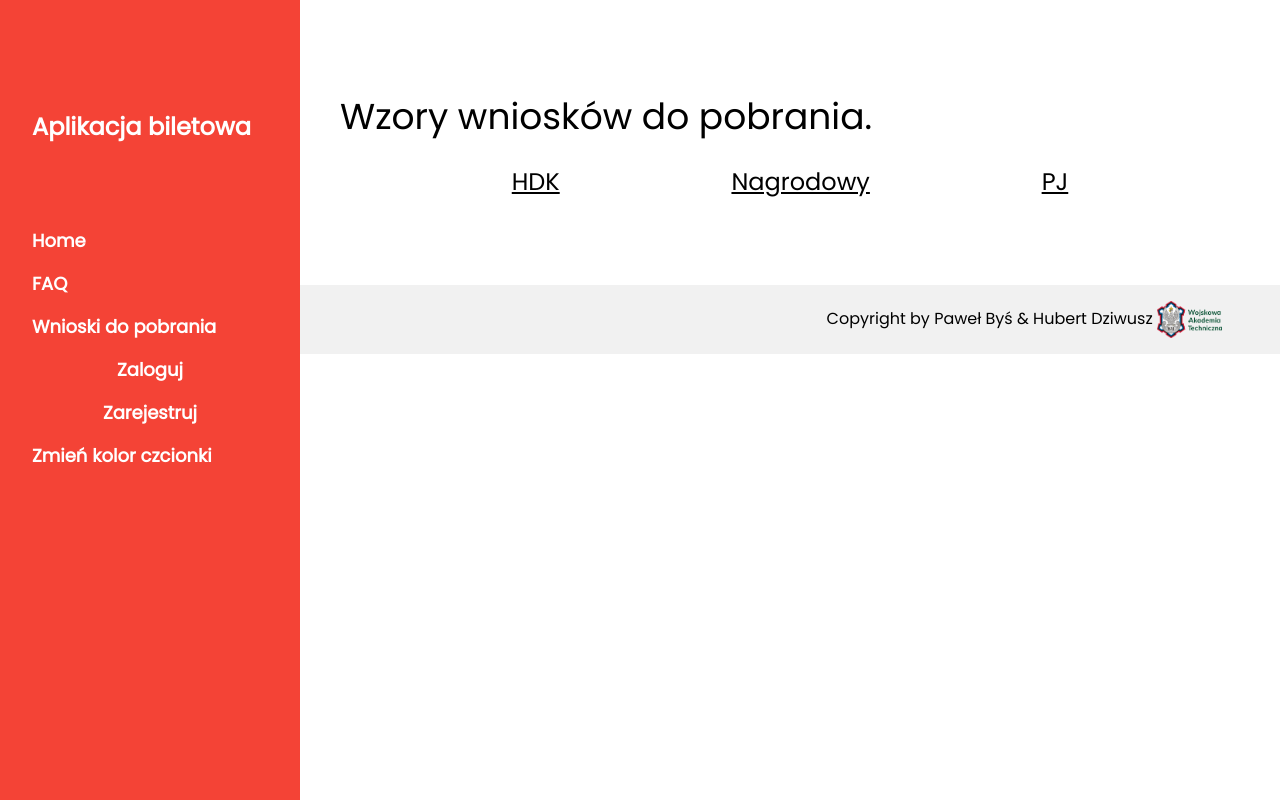
After one commit to PawelBys/Biletomat, a Django app: page /baza_wnioskow/ in a window 1280 px wide. The commit adds this page. Run offline with Django 3.2, Linux system fonts and the light colour scheme; some libraries are stand-ins or nearby versions.

Commit message:
poprawiony nagrodowy, male bledy

```diff
--- a/Biletomat/urls.py
+++ b/Biletomat/urls.py
@@ -17,7 +17,8 @@ from django.conf.urls import url
 from django.contrib import admin
 from django.urls import include, path
 
-from generator.views import home_view, panel, generuj, info, rozkaz, record_delete, save_changes, wnioski
+from generator.views import home_view, panel, generuj, info, rozkaz, record_delete, save_changes, wnioski, \
+    baza_wnioskow, download_wniosek
 from generator.my_auth.login_user import my_login
 from generator.my_auth.register_user import my_register
 from generator.my_auth.logout_user import my_logout
@@ -43,6 +44,8 @@ urlpatterns = [
     path('login/', my_login, name='login'),
     path('register/', my_register, name='register'),
     path('logout/', my_logout, name='logout'),
+    path('baza_wnioskow/', baza_wnioskow, name='baza_wnioskow'),
+    path(r'^download_wniosek/(?P<id>[0-9]+)/$', download_wniosek, name='download_wniosek'),
     path('wnioski/hdk/', generuj_wniosek_hdk, name='hdk'),
     path('wnioski/pj/', generuj_wniosek_pj, name='pj'),
     path('wnioski/nagrodowy/', generuj_wniosek_nagrodowy, name='nagrodowy'),
--- a/generator/views.py
+++ b/generator/views.py
@@ -123,7 +123,29 @@ def rozkaz(request):
 
 
 def wnioski(request):
+    return render(request, "wniosek.html")
 
+def download_wniosek(request, id):
+    THIS_FOLDER = os.path.dirname(os.path.abspath(__file__))
 
+    if id == "1":
+        document = os.path.join(THIS_FOLDER, 'wnioski\pj.docx')
+    if id == "2":
+        document = os.path.join(THIS_FOLDER, 'wnioski\hdk.docx')
+    if id == "3":
+        document = os.path.join(THIS_FOLDER, r'wnioski\nagrodowy.docx')
 
-    return render(request, "wniosek.html")
+    response = HttpResponse(open(document, 'rb').read())
+    response['Content-Type'] = 'text/plain'
+
+    if id == "1":
+        response['Content-Disposition'] = 'attachment; filename = wniosek_pj.docx'
+    if id == "2":
+        response['Content-Disposition'] = 'attachment; filename = wniosek_hdk.docx'
+    if id == "3":
+        response['Content-Disposition'] = 'attachment; filename = wniosek_nagrodowy.docx'
+    return response
+
+def baza_wnioskow(request):
+
+    return render(request, "baza_wnioskow.html")
--- a/templates/base.html
+++ b/templates/base.html
@@ -49,6 +49,7 @@ text-decoration: none;
 
 
     <a href="/info" onclick="w3_close()" class="w3-bar-item w3-button w3-hover-white">FAQ</a>
+    <a href="/baza_wnioskow" onclick="w3_close()" class="w3-bar-item w3-button w3-hover-white">Wnioski do pobrania</a>
 
     {% if user.is_authenticated %}
     <a href="/generuj/" onclick="w3_close()" class="w3-bar-item w3-button w3-hover-white">Zwrot kosztów dojazdu</a>
--- /dev/null
+++ b/templates/baza_wnioskow.html
@@ -0,0 +1,35 @@
+{% extends 'base.html' %}
+
+{% block content %}
+
+<style>
+.container {
+  display: flex;
+  flex-direction: row;
+  justify-content: space-evenly;
+}
+.item{
+<!--    padding: 10px;-->
+ }
+</style>
+
+
+<h1>Wzory wniosków do pobrania.</h1>
+
+<div class="container">
+
+    <div class="item">
+        <a href="{% url 'download_wniosek' 2 %}" onclick="" class=""><h3>HDK</h3></a>
+    </div>
+    <div class="item">
+        <a href="{% url 'download_wniosek' 3 %}" onclick="" class=""><h3>Nagrodowy</h3></a>
+    </div>
+    <div class="item">
+        <a href="{% url 'download_wniosek' 1 %}" onclick="" class=""><h3>PJ</h3></a>
+    </div>
+
+
+</div>
+
+
+{% endblock %}
```
Also changed, not shown: 6 other files.
